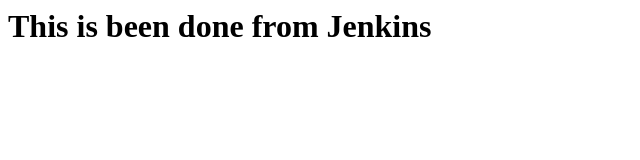
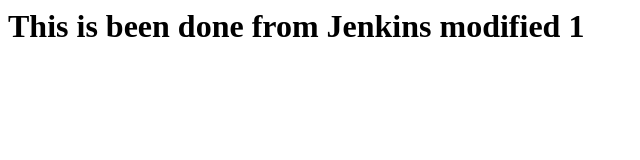
Before and after one commit to devopswithcloud/devopsb3httpd, a plain HTML site: page index.html in a window 1280 px wide. Shown: the whole page, without its empty margins (0-640 px from the left). Drawn offline with Linux system fonts and the light colour scheme.

Commit message:
Update index.html

```diff
--- a/index.html
+++ b/index.html
@@ -1 +1 @@
-<h1> This is been done from Jenkins </h1>
+<h1> This is been done from Jenkins modified 1</h1>
```
